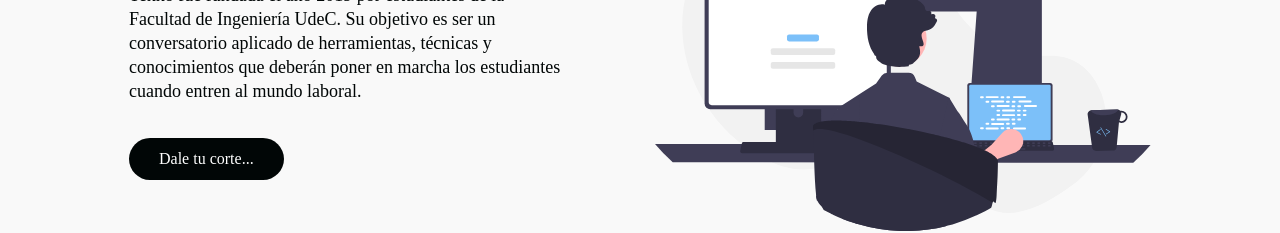
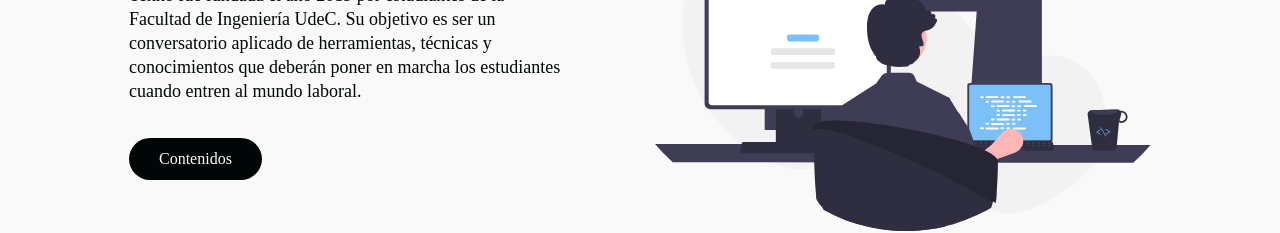
Before and after one commit to seba-aguila/tekko_web, a React (Create React App) app: page / in a window 1280 px wide. Shown: the part 1180-1413 px from the top of the page. Built offline with nearby package versions, Linux system fonts and the light colour scheme; a web font is replaced by a local one.

Commit message:
Pequeño ajuste

```diff
--- a/src/components/InfoSection/Data.js
+++ b/src/components/InfoSection/Data.js
@@ -9,7 +9,7 @@ export const homeObjOne = {
   topLine: 'Descúbrenos',
   headline: '¿Qué es Tekko?',
   description: 'Tekko fue fundada el año 2019 por estudiantes de la Facultad de Ingeniería UdeC. Su objetivo es ser un conversatorio aplicado de herramientas, técnicas y conocimientos que deberán poner en marcha los estudiantes cuando entren al mundo laboral.',
-  buttonLabel: 'Dale tu corte...',
+  buttonLabel: 'Contenidos',
   imgStart: false,
   img: acercaDe,
   alt: 'Acerca de',
```
